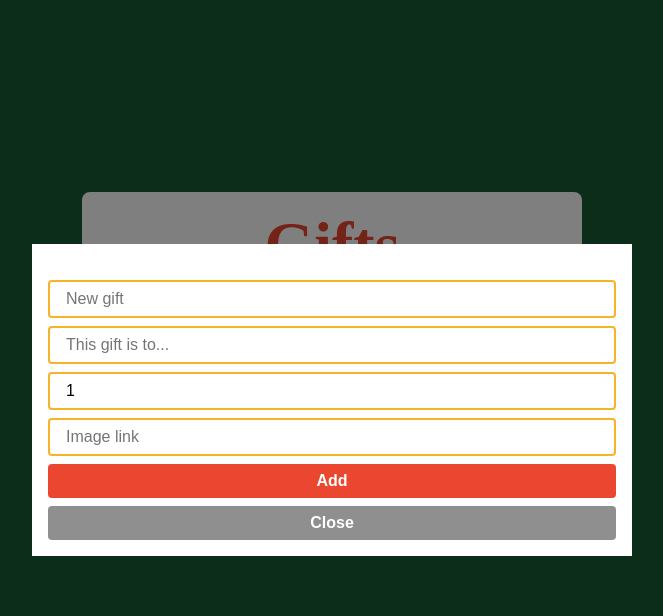
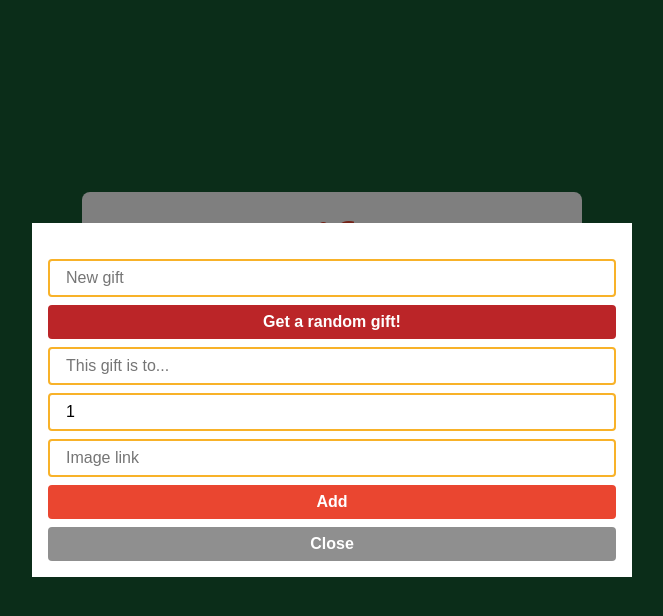
Before and after one commit to victor-landa/christmas-wish-list, a React (Create React App) app: page / in a window 1280 px wide. Both pictures are taken after a click on the button "Add gift". Shown: the top 616 px of the page, without its empty margins (308-971 px from the left). Built offline with nearby package versions, Linux system fonts and the light colour scheme; a web font is replaced by a local one.

Commit message:
:sparkles: day 16: random gift title

```diff
--- a/src/assets/styles/components/List.css
+++ b/src/assets/styles/components/List.css
@@ -52,6 +52,10 @@
   margin: 0.5rem 0 0;
   padding: 0.5rem 1rem;
   width: 100%;
+}
+
+.form__button--random-title {
+  background: var(--red-2);
 }
 
 .form__button--close {
--- a/src/components/List.tsx
+++ b/src/components/List.tsx
@@ -1,6 +1,7 @@
 import { useState, useEffect, ChangeEvent } from 'react';
 import { Modal } from './Modal';
 import { Overlay } from './Overlay';
+import { randomGift } from '../utils/randomGift';
 import '../assets/styles/components/List.css';
 
 interface WishListItem {
@@ -136,10 +137,21 @@ export const List = () => {
     });
   }
 
+  const getRandomGiftTitle = () => {
+    const giftTitle = randomGift();
+    setFormValues({
+      title: giftTitle,
+      recipient: formValues.recipient,
+      quantity: formValues.quantity,
+      source: formValues.source
+    });
+  }
+
   const form = () => {
     return (
       <form className="form" onSubmit={handleForm} autoComplete="off">
         <input className="form__input" type="text" name="title" value={formValues.title} onChange={handleInputChange} placeholder="New gift" required />
+        <button className="form__button form__button--random-title" type="button" onClick={getRandomGiftTitle}>Get a random gift!</button>
         <input className="form__input form__input--below" type="text" name="recipient" value={formValues.recipient} onChange={handleInputChange} placeholder="This gift is to..." required />
         <input className="form__input form__input--below" type="number" min="1" name="quantity" value={formValues.quantity} onChange={handleInputChange} placeholder="Quantity" required />
         <input className="form__input form__input--below" type="url" name="source" value={formValues.source} onChange={handleInputChange} placeholder="Image link" pattern="https://.*" required />
--- /dev/null
+++ b/src/utils/randomGift.ts
@@ -0,0 +1,35 @@
+export const randomGift = () => {
+  const giftTitles = [
+    'Elderflame',
+    'Zedd X Valorant SPECTRUM',
+    'BlastX',
+    'Glitchpop',
+    'Glitchpop 2.0',
+    'RGX 11Z Pro',
+    'Ruination',
+    'Sentinels of Light',
+    'Singularity',
+    'Celestial',
+    'EGO by Onetap',
+    'Forsaken',
+    'G.U.N',
+    'Ion',
+    'Magepunk',
+    'Magepunk 2.0',
+    'Nebula',
+    'Oni',
+    'Origin',
+    'Prime',
+    'Radiant Crisis 001',
+    'Reaver',
+    'Recon',
+    'Prime 2.0',
+    'Sovereign',
+    'Spline',
+    'Tethered Realms',
+    'VALORANT GO! Vol. 1',
+    'Valorant GO! Vol. 2'
+  ];
+  const randomTitle = giftTitles[Math.floor(Math.random() * giftTitles.length)];
+  return randomTitle;
+}
```
